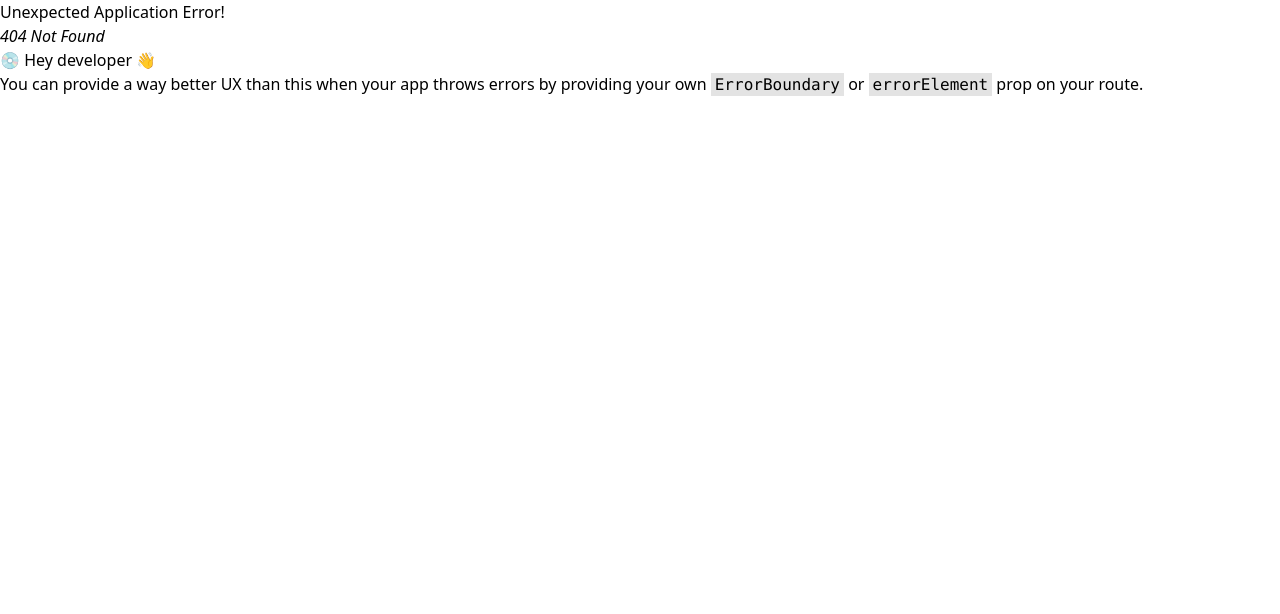
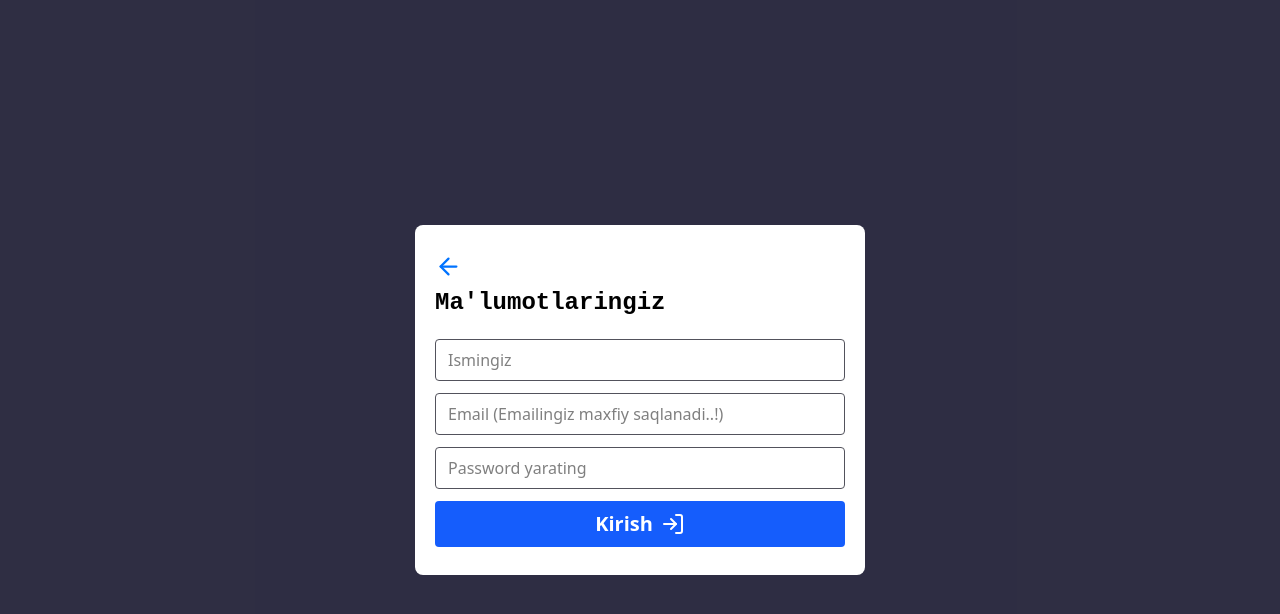
Before and after one commit to samandarjumayev/Portfolio, a React (Vite) app: page /login in a window 1280 px wide. Before the commit this address had no page. Shown: the top 614 px of the page. Built offline with nearby package versions, Linux system fonts and the light colour scheme.

Commit message:
protected

```diff
--- a/package.json
+++ b/package.json
@@ -13,13 +13,15 @@
     "@reduxjs/toolkit": "^2.10.1",
     "@tailwindcss/vite": "^4.1.17",
     "axios": "^1.13.2",
+    "formik": "^2.4.9",
     "lucide-react": "^0.553.0",
     "react": "^19.2.0",
     "react-dom": "^19.2.0",
     "react-redux": "^9.2.0",
     "react-router-dom": "^7.9.6",
     "styled-components": "^6.1.19",
-    "tailwindcss": "^4.1.17"
+    "tailwindcss": "^4.1.17",
+    "yup": "^1.7.1"
   },
   "devDependencies": {
     "@eslint/js": "^9.39.1",
--- /dev/null
+++ b/src/Protected/ProtectedRoute.jsx
@@ -0,0 +1,11 @@
+import { Navigate } from "react-router-dom";
+
+export default function ProtectedRouter({ children }){
+    let isAuth = localStorage.getItem('isAuth');
+
+    if(!isAuth){
+        return <Navigate to={'/login'} />
+    }
+
+    return children
+}
--- /dev/null
+++ b/src/auth/Login.jsx
@@ -0,0 +1,74 @@
+import { useFormik } from "formik"
+import { LoginSchema } from "./LoginSchema"
+import { ArrowLeft, ArrowLeftFromLine, CircleArrowLeft, LogIn, SkipBack } from "lucide-react"
+import { NavLink } from "react-router-dom"
+
+const initialValues = {
+    name: '',
+    email: '',
+    password: ''
+}
+
+
+export default function Login(){
+
+    const {values, handleChange, handleSubmit, handleBlur, errors, touched} = useFormik({
+        initialValues,
+        validationSchema: LoginSchema,
+        onSubmit: (value) => {
+            console.log(value);
+            localStorage.setItem('user', JSON.stringify(value));
+            localStorage.setItem('isAuth', true)
+        }
+    })
+
+    return <div className="w-full h-screen bg-[#080720d7] flex items-center justify-center">
+
+        <form onSubmit={handleSubmit} action="" className="w-[450px] py-7 px-5 bg-white rounded-lg flex flex-col gap-3">
+            <NavLink to={'/'} className={`mb-[-5px] text-[#0073ff]`}>
+                <ArrowLeft size={27} />
+            </NavLink>
+            <h1 className="text-2xl font-[monospace] font-semibold mb-2">Ma'lumotlaringiz</h1>
+
+            <div>
+                <input
+                    type="text"
+                    name="name"
+                    placeholder="Ismingiz"
+                    value={values.name}
+                    onChange={handleChange}
+                    onBlur={handleBlur}
+                    className="border border-zinc-600 rounded w-full py-2 px-3 outline-none focus:ring-1"
+                />
+                <p className="text-[13px] text-red-600">{touched.name && errors.name}</p>
+            </div>
+            <div>
+                <input
+                    type="email"
+                    name="email"
+                    placeholder="Email (Emailingiz maxfiy saqlanadi..!)"
+                    value={values.email}
+                    onChange={handleChange}
+                    onBlur={handleBlur}
+                    className="border border-zinc-600 rounded w-full py-2 px-3 outline-none focus:ring-1"
+                />
+                <p className="text-[13px] text-red-600">{touched.email && errors.email}</p>
+            </div>
+            <div>
+                <input
+                    type="password"
+                    name="password"
+                    placeholder="Password yarating"
+                    value={values.password}
+                    onChange={handleChange}
+                    onBlur={handleBlur}
+                    className="border border-zinc-600 rounded w-full py-2 px-3 outline-none focus:ring-1"
+                />
+                <p className="text-[13px] text-red-600">{touched.email && errors.email}</p>
+            </div>
+
+            <button type="submit" className="flex items-center justify-center gap-2 bg-blue-600 w-full text-white py-2 rounded font-semibold text-[20px] cursor-pointer transition-all duration-100 active:duration-60 active:scale-95">Kirish <LogIn /></button>
+        </form>
+
+    </div>
+}
--- /dev/null
+++ b/src/auth/LoginSchema.js
@@ -0,0 +1,7 @@
+import * as Yup from 'yup';
+
+export const LoginSchema = Yup.object({
+    name: Yup.string().matches(/[a-zA-Z]/).min(4).required('Ismingizni kiriting.!'),
+    email: Yup.string().email().required('Emailingizni kiriting'),
+    password: Yup.string().matches(/[a-zA-Z0-9]/).min(6).required('Passwordni kiriting.!')
+})
--- /dev/null
+++ b/src/components/Chat.jsx
@@ -0,0 +1,6 @@
+
+export default function Chat(){
+    return <div>
+        Chat
+    </div>
+}
--- a/src/components/Header.jsx
+++ b/src/components/Header.jsx
@@ -1,11 +1,13 @@
 import { useContext, useState } from "react"
 import { UserContext } from "../App"
-import { Folder, Home, Info, InfoIcon, Menu, Moon, Sun } from "lucide-react";
+import { Folder, Home, Info, InfoIcon, LogIn, Menu, Moon, Sun } from "lucide-react";
 import { NavLink } from "react-router-dom";
 
 export default function Header(){
     const {isDark, setIsDark} = useContext(UserContext);
     const [hide, setHide] = useState(false);
+    const isAuth = localStorage.getItem('isAuth');
+    const user = JSON.parse(localStorage.getItem('user'));
     return <>
         {/* HEADER & NAVIGATION */}
         <header className={`${isDark ? 'bg-slate-900 border-slate-800 text-white' : 'bg-slate-50 border-slate-200 text-slate-900'} h-[90px] border-b sticky top-0 z-50 transition-colors duration-300`}>
@@ -18,12 +20,23 @@ export default function Header(){
                     <NavLink to={'/'} className={({isActive}) => isActive ? `${isDark ? `text-cyan-400` : `text-blue-500`}` : `` }>Home</NavLink>
                     <NavLink to={'/about'} className={({isActive}) => isActive ? `${isDark ? `text-cyan-400` : `text-blue-500`}` : `` }>About</NavLink>
                     <NavLink to={'/projects'} className={({isActive}) => isActive ? `${isDark ? `text-cyan-400` : `text-blue-500`}` : `` }>Projects</NavLink>
+                    <NavLink to={'/chat'} className={({isActive}) => isActive ? `${isDark ? `text-cyan-400` : `text-blue-500`}` : `` }>Chat</NavLink>
                 </nav>
 
                 <div className="h-full flex items-center justify-between gap-2">
                     <button onClick={() => setIsDark(!isDark)} className={`${isDark ? 'bg-slate-800 hover:bg-slate-700' : 'bg-slate-200 hover:bg-slate-300'} p-2 rounded-lg transition-colors cursor-pointer`}>
                         {isDark ? <Sun size={20} /> : <Moon size={20} />}
                     </button>
+
+                    {isAuth ? (
+                        <NavLink to={'/profile'} className={`${isDark ? 'bg-orange-600 hover:bg-slate-700 ' : 'bg-blue-600 hover:bg-slate-300'} text-white h-[35px] w-[35px] flex items-center justify-center rounded-full transition-colors cursor-pointer`}>
+                            <p className="text-[14px] font-semibold font-[cursive]">{user.name.slice(0, 1)}</p>
+                        </NavLink>
+                    ) : (
+                        <NavLink to={'/login'} className={`${isDark ? 'bg-slate-800 hover:bg-slate-700' : 'bg-slate-200 hover:bg-slate-300'} p-2 rounded-lg transition-colors cursor-pointer`}>
+                            <LogIn color="cyan" size={20} />
+                        </NavLink>
+                    )}
 
                     <button onClick={() => setHide(!hide)} className={`${isDark ? 'bg-slate-800 hover:bg-slate-700' : 'bg-slate-200 hover:bg-slate-300'} md:hidden flex p-2 rounded-lg transition-colors cursor-pointer`}>
                         <Menu size={20} />
--- a/src/components/Home.jsx
+++ b/src/components/Home.jsx
@@ -2,12 +2,9 @@ import { useContext, useState } from 'react';
 import { Mail, Github, Linkedin, Instagram, ArrowUpRight, Sun } from 'lucide-react';
 import { UserContext } from '../App';
 import SunCloud from '../ui/SunCloud';
-import SmileAnimation from '../ui/SmileAnimation';
-import SamandarAnimation from '../ui/SamandarAnimation';
 
 export default function Home() {
-  // const [isDark, setIsDark] = useState(true);
-  const {isDark, setIsDark} = useContext(UserContext);
+  const {isDark} = useContext(UserContext);
 
   const skills = ['HTML', 'CSS', 'SASS', 'Tailwind CSS', 'JavaScript', 'React JS', 'GitHub', 'Redux Toolkit'];
 
--- /dev/null
+++ b/src/components/Profile.jsx
@@ -0,0 +1,6 @@
+
+export default function Profile(){
+    return <div>
+        Profile
+    </div>
+}
--- /dev/null
+++ b/src/components/Projects.jsx
@@ -0,0 +1,6 @@
+
+export default function Projects(){
+    return <div>
+        Projects
+    </div>
+}
--- a/src/main.jsx
+++ b/src/main.jsx
@@ -5,22 +5,39 @@ import App from './App.jsx'
 import { createBrowserRouter, RouterProvider } from 'react-router-dom'
 import Home from './components/Home.jsx'
 import About from './components/About.jsx'
+import ProtectedRouter from './Protected/ProtectedRoute.jsx'
+import Chat from './components/Chat.jsx'
+import Login from './auth/Login.jsx'
+import Projects from './components/Projects.jsx'
+import Profile from './components/Profile.jsx'
 
 const router = createBrowserRouter([
   {
     path: '/',
     element: <App />,
     children: [
+      { path: '/', element: <Home /> },
+      { path: '/about', element: <About /> },
+      { path: '/projects', element: <Projects /> },
       {
-        path: '/',
-        element: <Home />
+        path: '/profile',
+        element: (
+          <ProtectedRouter>
+            <Profile />
+          </ProtectedRouter>
+        )
       },
       {
-        path: '/about',
-        element: <About />
-      }
+        path: '/chat',
+        element: (
+          <ProtectedRouter>
+            <Chat />
+          </ProtectedRouter>
+        )
+      },
     ]
-  }
+  },
+  { path: '/login', element: <Login /> }
 ])
 
 createRoot(document.getElementById('root')).render(
```
Also changed, not shown: 1 other file (tests, documents, lock files or other folders).
